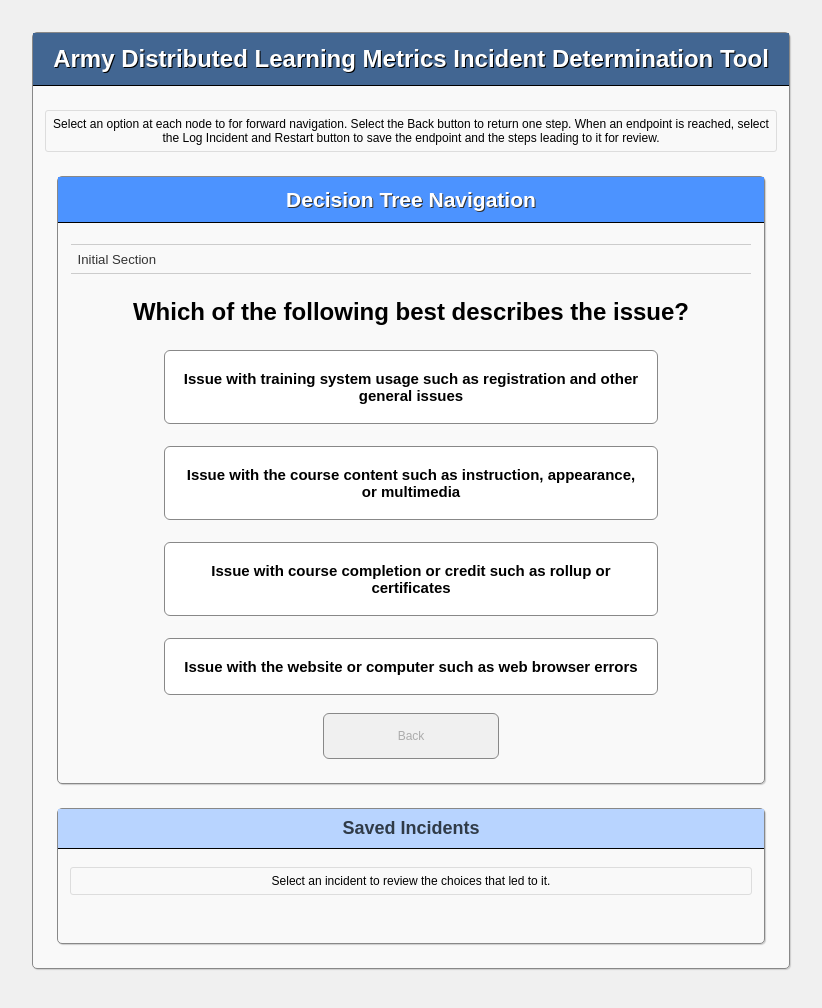
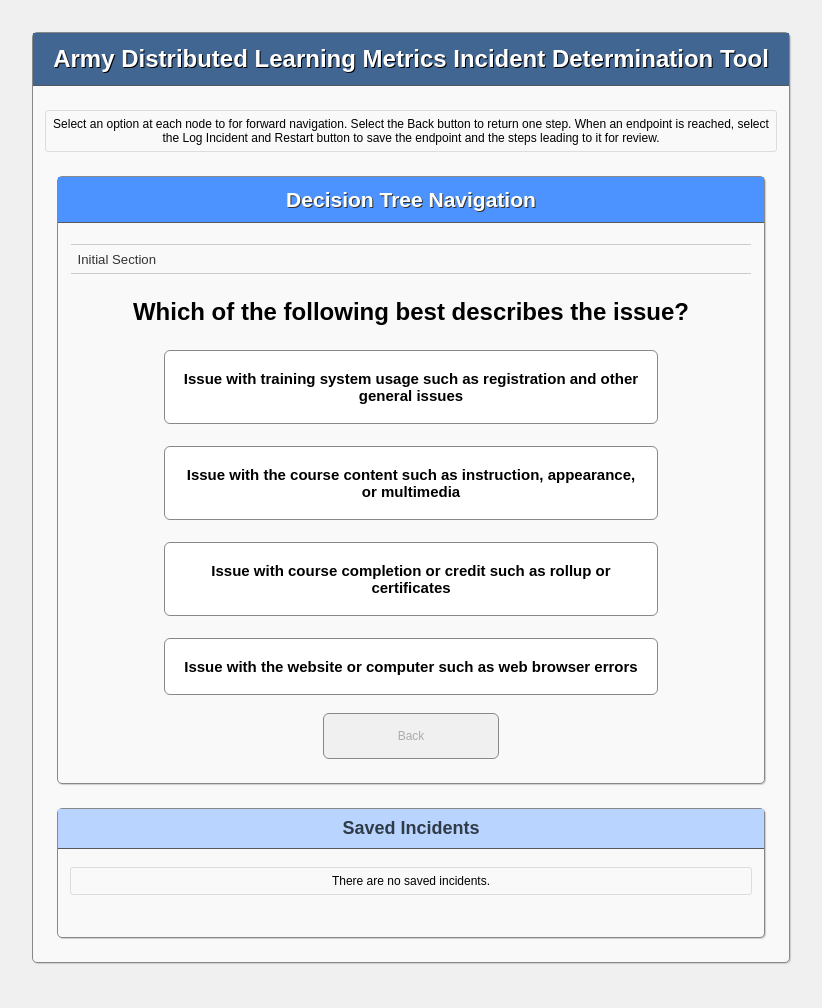
Before and after one commit to nicksorrell/decisiontree, a website with bundled scripts: page index.html in a window 1280 px wide. Shown: the whole page, without its empty margins (229-1051 px from the left). Before the commit the page ends 984 px from the top, so only its background shows below. Built offline with nearby package versions, Linux system fonts and the light colour scheme.

Commit message:
Refactor HTML for consistency
Changed #node to content div

```diff
--- a/index.html
+++ b/index.html
@@ -14,21 +14,19 @@
       <section id="data" class="panel">
         <h2 class="panel-title primary">Decision Tree Navigation</h2>
         <h3 class="status"></h2>
-        <div id="node">
+        <div class="content">
         </div>
-        <div id="nav">
-        </div>
+        <nav></nav>
       </section>
 
+      <section id="history" class="panel hidden"></section>
 
-      <div id="history" class="panel hidden">
-      </div>
-      <div id="saved" class="panel">
+      <section id="saved" class="panel">
         <h2 class="panel-title">Saved Incidents</h2>
-        <p class="instructions">Select an incident to review the choices that led to it.</p>
-        <div class="content">
-        </div>
-      </div>
+        <p class="instructions">Select an incident to review its history.</p>
+        <div class="content"></div>
+        <nav></nav>
+      </section>
     </div>
   </div>
 
--- a/src/css/app.css
+++ b/src/css/app.css
@@ -6,6 +6,7 @@
 body {
     background: #f0f0f0;
     padding-top: 2em;
+    padding-bottom: 2em;
 }
 
 button {
@@ -95,7 +96,7 @@
   text-align: center;
   padding: 0.5em;
   margin: 0 0 1em 0;
-  border-bottom: 1px solid #000;
+  border-bottom: 1px solid #56585d;
   background: #b8d4ff;
   color: #303b48;
 
@@ -126,11 +127,6 @@
 .panel > .panel {
   margin: 2em;
   padding-bottom: 1em;
-}
-
-
-.panel > .content {
-  padding: 1em;
 }
 
 .title {
@@ -164,7 +160,7 @@
   font-weight: normal;
 }
 
-#node p {
+#data .content p {
   font-size: 2em;
   font-weight: bold;
   text-align: center;
@@ -172,10 +168,10 @@
 
 #main {
   width: 60%;
-  margin: 0 auto;
+  margin: auto;
 }
 
-#nav {
+nav {
   text-align: center;
   padding-bottom: 1em;
   margin-top: 1.5em;
--- a/src/js/UI.js
+++ b/src/js/UI.js
@@ -25,7 +25,7 @@
       backBtn.addEventListener('click', function(){
         UI.displayNode(Tree.history.back());
       }, false);
-      document.getElementById('nav').appendChild(backBtn);
+      document.querySelector('#data nav').appendChild(backBtn);
     } else {
       if(backBtn.style.display = "none") {
         backBtn.style.display = "";
@@ -40,7 +40,7 @@
   },
 
   addFinishBtn(allowSave) {
-    let target = document.getElementById('node'),
+    let target = document.querySelector('#data .content'),
         finishBtn = document.getElementById('btn-finish');
 
     if(finishBtn === null) {
@@ -82,7 +82,12 @@
   },
 
   loadSavedHistory() {
-    document.querySelector('#saved .content').innerHTML = "";
+    let target = document.querySelector('#saved .content'),
+        targetInstructions = document.querySelector('#saved .instructions'),
+        clearHistoryBtn = document.querySelector('#saved .btn-nav');
+
+    target.innerHTML = "";
+
     Tree.history.load();
 
     for(let item in Tree.savedHistory) {
@@ -90,16 +95,20 @@
     };
 
     if(Tree.savedHistory.length > 0) {
-      if(document.querySelector('#saved .btn-nav') === null){
-        let clearHistoryBtn = document.createElement('button');
+      if(clearHistoryBtn === null){
+        clearHistoryBtn = document.createElement('button');
         clearHistoryBtn.classList.add("btn-nav");
         clearHistoryBtn.innerHTML = "Clear History";
         clearHistoryBtn.addEventListener('click', function() {
           Tree.history.clear();
           UI.loadSavedHistory();
         });
-        document.querySelector('#saved').appendChild(clearHistoryBtn);
+        document.querySelector('#saved nav').appendChild(clearHistoryBtn);
+        targetInstructions.innerHTML = "Select an incident to review its history.";
       }
+    } else {
+      if(clearHistoryBtn !== null) clearHistoryBtn.remove();
+      targetInstructions.innerHTML = "There are no saved incidents.";
     }
   },
 
@@ -127,7 +136,7 @@
         UI.toggleReviewMode();
         UI.displayNode(Tree.getNodeByID(Tree.currentNodeID));
       }, false);
-      document.getElementById('nav').appendChild(exitReviewBtn);
+      document.querySelector('#data nav').appendChild(exitReviewBtn);
     }
   },
 
@@ -139,7 +148,7 @@
       Tree.config.reviewMode = true;
       Tree.reviewNavHistory = item.history;
 
-      document.getElementById('node').innerHTML = UI.createHistoryList();
+        document.querySelector('#data .content').innerHTML = UI.createHistoryList();
 
       let backBtn = document.getElementById('btn-back'),
           btnFinish = document.getElementById('btn-finish');
@@ -167,10 +176,10 @@
       }
     }
 
-    let target = document.getElementById('node');
+    let target = document.querySelector('#data .content');
     target.innerHTML = nodeMarkup;
 
-    let choiceButtons = document.querySelectorAll('#node button');
+    let choiceButtons = document.querySelectorAll('#data .content button');
 
     for(let btn of choiceButtons) {
       btn.addEventListener('click', function() {
```
Also changed, not shown: dist/js/app.js.
